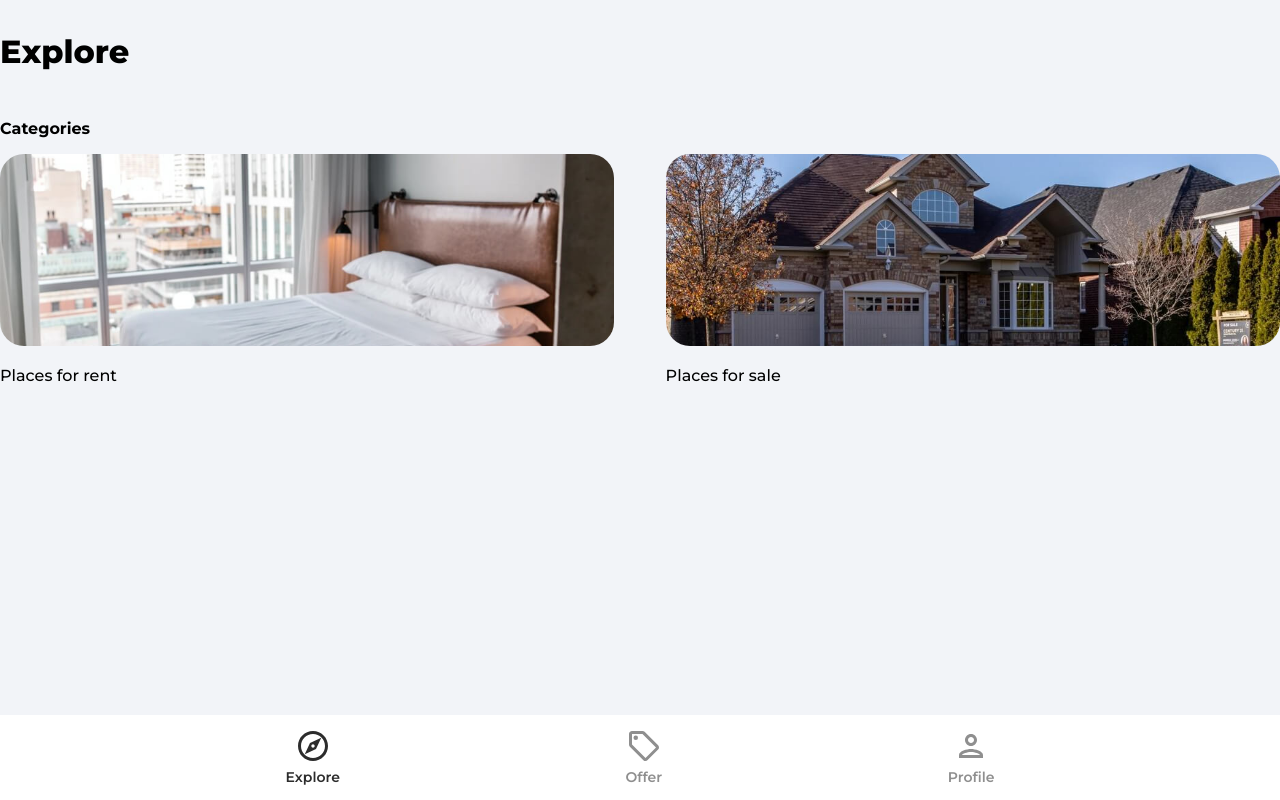
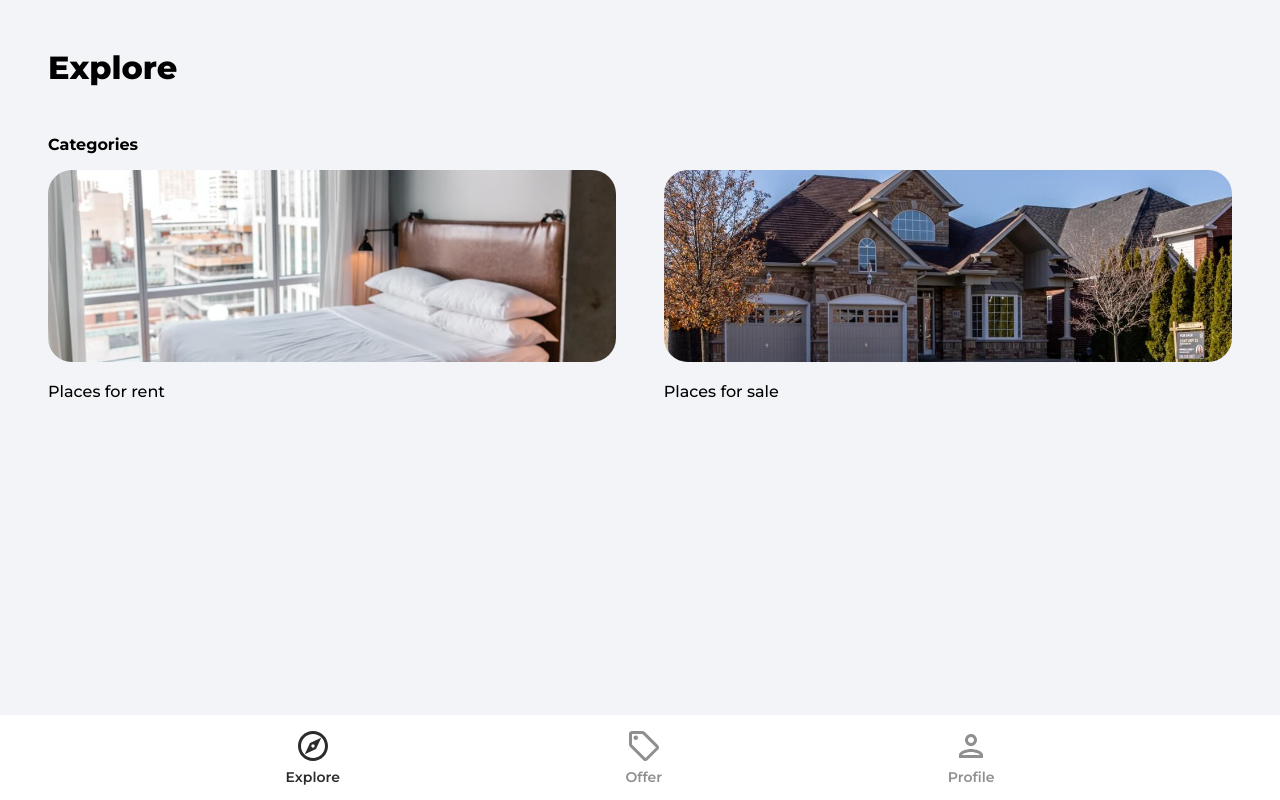
Before and after one commit to thekarthikr/house-marketplace, a React (Create React App) app: page / in a window 1280 px wide. Built offline with nearby package versions, Linux system fonts and the light colour scheme; no server answers; the database is empty; the HTML template or start-up script is replaced by a standard one.

Commit message:
fix typo

```diff
--- a/src/pages/Explore.jsx
+++ b/src/pages/Explore.jsx
@@ -5,7 +5,7 @@ import Slider from "../components/Slider";
 
 function Explore() {
   return (
-    <div className='expolore'>
+    <div className='explore'>
       <header>
         <p className='pageHeader'>Explore</p>
       </header>
--- a/src/pages/Offers.jsx
+++ b/src/pages/Offers.jsx
@@ -1,5 +1,4 @@
 import { useEffect, useState } from "react";
-import { useParams } from "react-router-dom";
 import {
   collection,
   getDocs,
```
